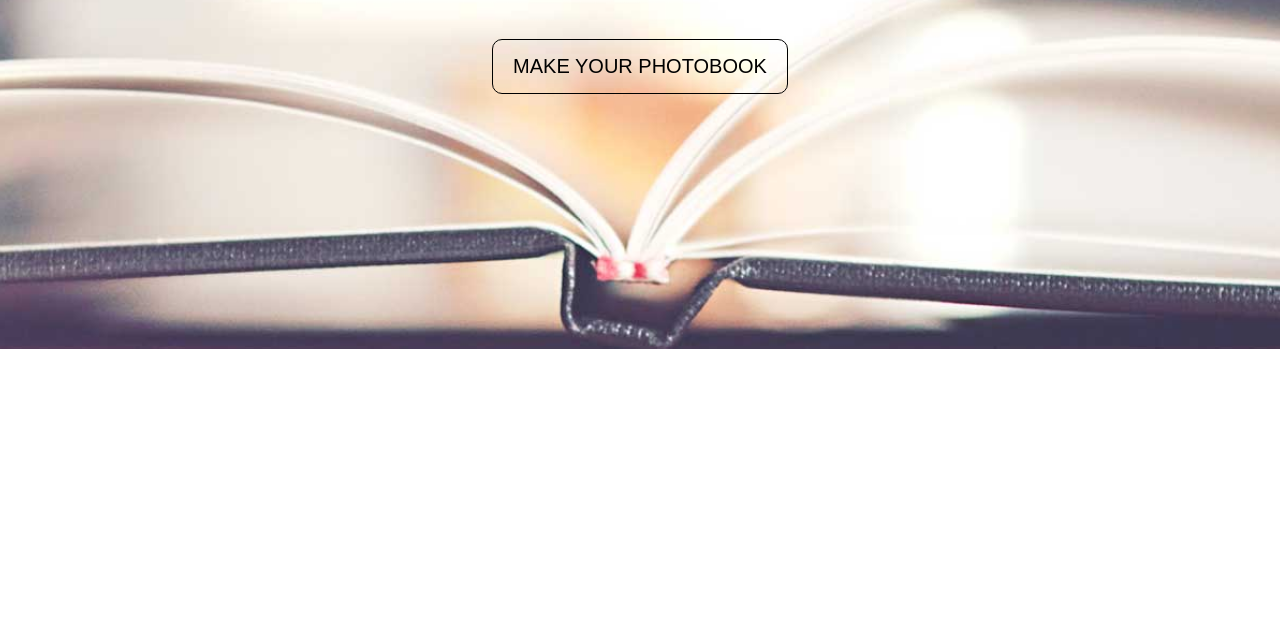
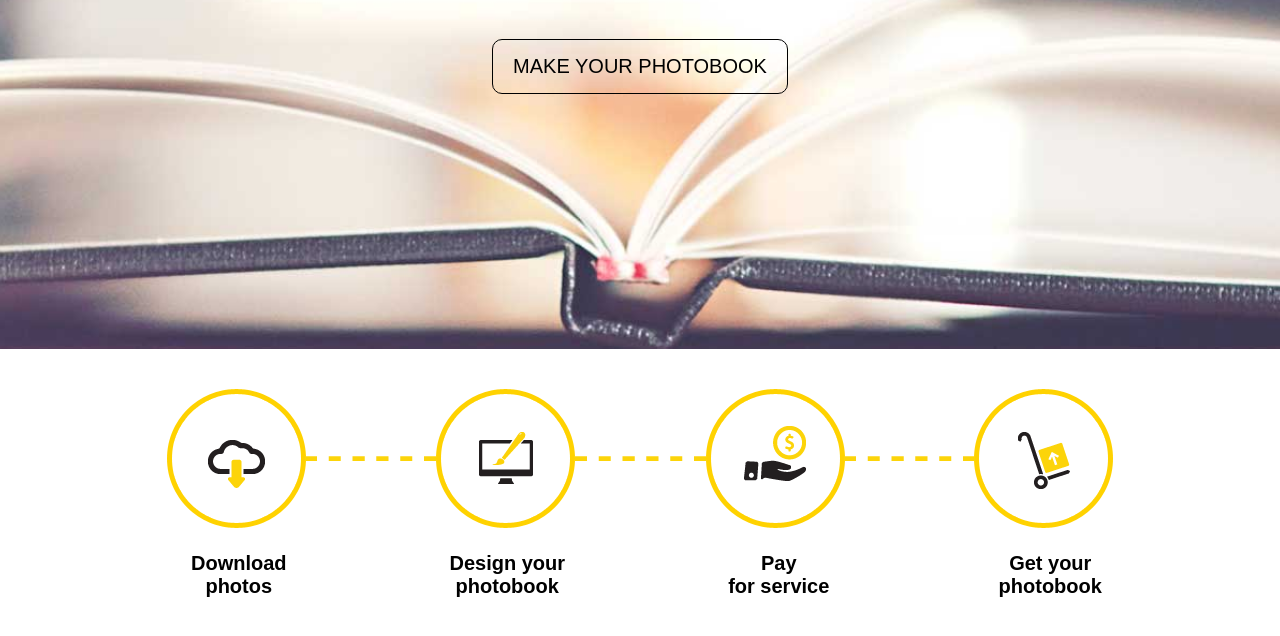
Before and after one commit to Belchenkov/photobook, a website: page public/index.html in a window 1280 px wide. Shown: the part 318-954 px from the top of the page. Before the commit the page ends 800 px from the top, so only its background shows below. Drawn offline with Linux system fonts and the light colour scheme.

Commit message:
Section Features

```diff
--- a/public/index.html
+++ b/public/index.html
@@ -28,9 +28,18 @@
                 <h1>Create your own photostory</h1>
                 <h4>Make your photobook online</h4>
             </div>
-
             <button class="btn btn-line">Make your photobook</button>
         </header>
+
+        <section id="features">
+            <img src="img/steps.png" alt="Steps">
+            <div class="text">
+                <div class="first"><div>Download <br> photos</div></div>
+                <div class="second"><div>Design your <br> photobook</div></div>
+                <div class="third"><div>Pay <br> for service</div></div>
+                <div class="fourth"><div>Get your <br> photobook</div></div>
+            </div>
+        </section>
     </div>
 </body>
 </html>
--- /dev/null
+++ b/src/less/features.less
@@ -0,0 +1,42 @@
+@import "partials/params";
+@import "partials/mixins";
+
+#features {
+  padding: 40px 0 60px;
+  text-align: center;
+
+  & img {
+    margin-bottom: 20px;
+  }
+
+  & .text {
+    display: flex;
+    justify-content: space-around;
+    margin: 0 auto;
+    width: 950px;
+
+    & > div {
+      width: 25%;
+      font-weight: bold;
+      font-size: 20px;
+
+      & > div {
+        position: relative;
+      }
+
+      &.first > div {
+        right: 45px;
+      }
+      &.second > div {
+        right: 14px;
+      }
+      &.third > div {
+        left: 20px;
+      }
+      &.fourth > div {
+        left: 54px;
+      }
+    }
+  }
+
+}
```
Also changed, not shown: public/bundle.min.css.
